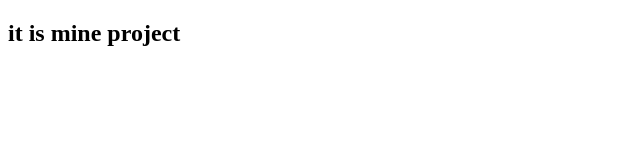
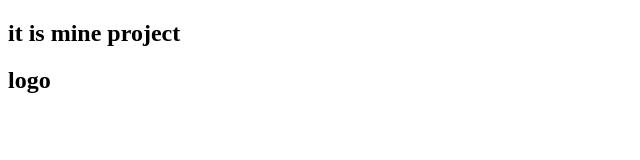
Before and after one commit to Muxammadaminwebs/mine, a plain HTML site: page index.html in a window 1280 px wide. Shown: the full height of the page, 0-640 px from the left. Drawn offline with Linux system fonts and the light colour scheme.

Commit message:
dev start

```diff
--- a/index.html
+++ b/index.html
@@ -8,5 +8,8 @@
 </head>
 <body>
     <h2>it is mine project</h2>
+    <footer>
+        <h2>logo</h2>
+    </footer>
 </body>
 </html>
```
